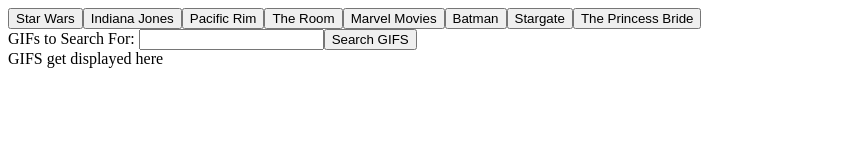
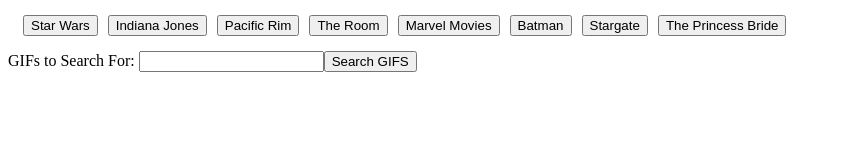
Before and after one commit to NegativeFriction/Homework-6, a plain HTML site: page index.html in a window 1280 px wide. Shown: the whole page, without its empty margins (0-841 px from the left). Drawn offline with nearby package versions, Linux system fonts and the light colour scheme.

Commit message:
Removed some extraneous text saying where gifs displayed.

```diff
--- a/index.html
+++ b/index.html
@@ -9,7 +9,7 @@
     <title>GIFs of stuff</title>
   </head>
   <body>
-    <div id="categories">Category Buttons go here</div>
+    <div id="categories"></div>
     <form>
       <span id="searchBar"
         >GIFs to Search For: <input id="gifToSearch" type="text"/><input
@@ -18,7 +18,7 @@
           type="submit"
       /></span>
     </form>
-    <div id="gifDisplayArea">GIFS get displayed here</div>
+    <div id="gifDisplayArea"></div>
 
     <script src="logic.js"></script>
   </body>
--- a/style.css
+++ b/style.css
@@ -1,9 +1,14 @@
+#categories {
+  margin: 10px;
+}
+
+.topicButton {
+  margin: 5px;
+}
+
 .descriptor {
   font-size: 20px;
   text-align: center;
-}
-
-img {
 }
 
 .container {
```
